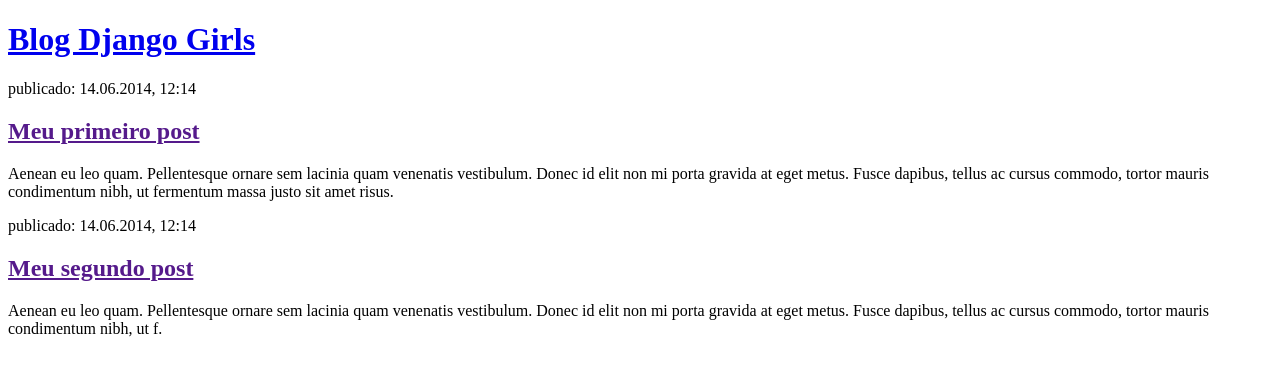
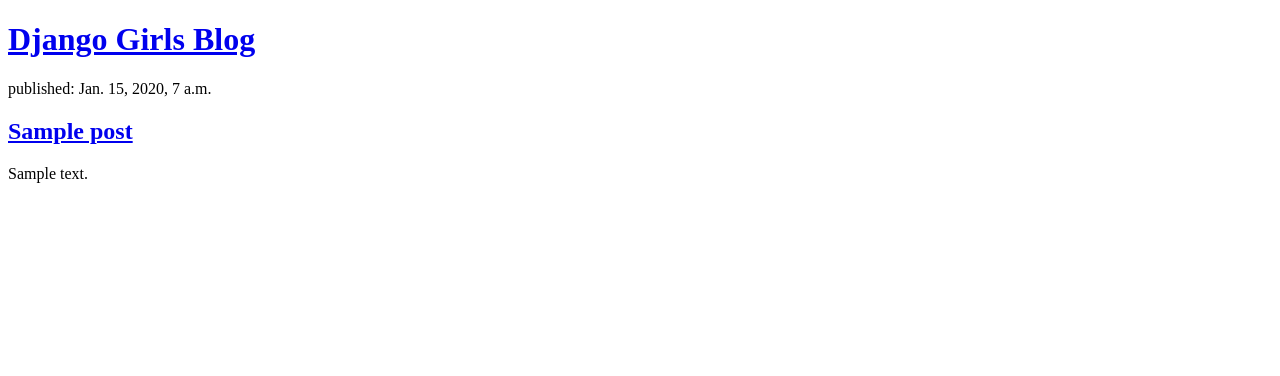
Before and after one commit to JardelPlk/Exemplo_Django, a Django app: page / in a window 1280 px wide. Shown: the top 376 px of the page. Run offline with Django 3.2, Linux system fonts and the light colour scheme; tables that the repository leaves empty hold one stand-in row (values such as "Sample post").

Commit message:
Alterações no blog.

```diff
--- a/blog/models.py
+++ b/blog/models.py
@@ -15,4 +15,4 @@
         self.save()
 
     def __str__(self):
-        return f'{self.title} ({self.author})'
+        return f'{self.title} -  ({self.author})'
--- a/blog/templates/blog/post_list.html
+++ b/blog/templates/blog/post_list.html
@@ -5,20 +5,17 @@
         <title>Blog Django Girls</title>
     </head>
     <body>
-        <div>
-            <h1><a href="/">Blog Django Girls</a></h1>
-        </div>
+        <header>
+            <h1><a href="/">Django Girls Blog<a/></h1>
+        </header>
 
-        <div>
-            <p>publicado: 14.06.2014, 12:14</p>
-            <h2><a href="">Meu primeiro post</a></h2>
-            <p>Aenean eu leo quam. Pellentesque ornare sem lacinia quam venenatis vestibulum. Donec id elit non mi porta gravida at eget metus. Fusce dapibus, tellus ac cursus commodo, tortor mauris condimentum nibh, ut fermentum massa justo sit amet risus.</p>
-        </div>
+        {% for post in posts %}
+            <article>
+                <time>published: {{ post.published_date }}</time>
+                <h2><a href="#"> {{ post.title }}<a/></h2>
+                <p>{{ post.text|linebreaksbr }}</p>
+            </article>
 
-        <div>
-            <p>publicado: 14.06.2014, 12:14</p>
-            <h2><a href="">Meu segundo post</a></h2>
-            <p>Aenean eu leo quam. Pellentesque ornare sem lacinia quam venenatis vestibulum. Donec id elit non mi porta gravida at eget metus. Fusce dapibus, tellus ac cursus commodo, tortor mauris condimentum nibh, ut f.</p>
-        </div>
+        {% endfor %}
     </body>
 </html>
--- a/blog/views.py
+++ b/blog/views.py
@@ -1,7 +1,9 @@
 from django.shortcuts import render
+from django.utils import timezone
 from .models import Post
 
 #Regra de negócio
 
 def post_list(request):
-    return render(request, 'blog/post_list.html', {})
+    posts = Post.objects.filter(published_date__lte=timezone.now())
+    return render(request, 'blog/post_list.html', {'posts': posts})
```
